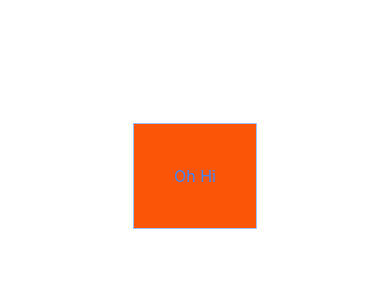
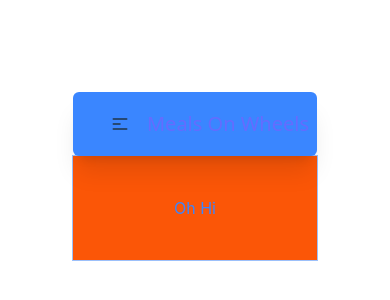
Before and after one commit to EdgarSnow75/JumpStart, a React (Vite) app in the folder Jump-Start/: page / in a window 390 px wide. Shown: the part 246-546 px from the top of the page. Built offline with nearby package versions, Linux system fonts and the light colour scheme.

Commit message:
Added common folder

```diff
--- a/Jump-Start/package.json
+++ b/Jump-Start/package.json
@@ -9,6 +9,7 @@
     "preview": "vite preview"
   },
   "dependencies": {
+    "axios": "^1.3.5",
     "daisyui": "^2.51.5",
     "react": "^18.2.0",
     "react-dom": "^18.2.0",
--- a/Jump-Start/src/App.jsx
+++ b/Jump-Start/src/App.jsx
@@ -4,11 +4,13 @@
 import "./App.css";
 import { BrowserRouter, Route, Routes } from "react-router-dom";
 import Home from "./Components/Home";
+import Header from "./Components/Common/Header";
 
 const App = () => {
   return (
     <div className="App">
       <BrowserRouter>
+        <Header />
         <Routes>
           <Route path="/" element={<Home />}></Route>
         </Routes>
--- /dev/null
+++ b/Jump-Start/src/Components/Common/Header.jsx
@@ -0,0 +1,81 @@
+import { useNavigate } from "react-router-dom";
+
+const Header = () => {
+  const navigate = useNavigate();
+  return (
+    <div className="navbar bg-primary shadow-xl rounded-md w-full font-sans sticky top-0 z-20">
+      <div className="navbar-start ml-3 flex-1">
+        <div className="dropdown">
+          <label tabIndex={0} className="btn btn-ghost lg:hidden">
+            <svg
+              xmlns="http://www.w3.org/2000/svg"
+              className="h-5 w-5"
+              fill="none"
+              viewBox="0 0 24 24"
+              stroke="currentColor"
+            >
+              <path
+                strokeLinecap="round"
+                strokeLinejoin="round"
+                strokeWidth="2"
+                d="M4 6h16M4 12h8m-8 6h16"
+              />
+            </svg>
+          </label>
+          <ul
+            tabIndex={0}
+            className="menu menu-compact dropdown-content mt-3 p-2 shadow bg-base-100 rounded-box w-52"
+          >
+            <li>
+              <a onClick={() => navigate("/userRegister")}>FInd a Store</a>
+            </li>
+            <li>
+              <a onClick={() => navigate("/nearby")}>Nearby Partners</a>
+            </li>
+            <li tabIndex={0}>
+              <a className="justify-between">
+                Get Involved
+                <svg
+                  className="fill-current"
+                  xmlns="http://www.w3.org/2000/svg"
+                  width="20"
+                  height="20"
+                  viewBox="0 0 24 24"
+                >
+                  <path d="M7.41,8.58L12,13.17L16.59,8.58L18,10L12,16L6,10L7.41,8.58Z" />
+                </svg>
+              </a>
+              <ul className="p-2 bg-base-100 shadow menu menu-compact ring-[0.5px] ring-[rgba(0,0,0,0.2)]">
+                <li>
+                  <a onClick={() => navigate("/volunteerPromotion")}>
+                    How to Volunteer?
+                  </a>
+                </li>
+                <li>
+                  <a>How to become a partner?</a>
+                </li>
+              </ul>
+            </li>
+            <li>
+              <a onClick={() => navigate("/aboutUs")}>About Us</a>
+            </li>
+            <li>
+              <a onClick={() => navigate("/contactUs")}>Contact Us</a>
+            </li>
+          </ul>
+        </div>
+        <div>
+          <a
+            className="flex items-center cursor-pointer hover:text-primary normal-case text-xl"
+            onClick={() => linkHandler("/")}
+          >
+            {/* <img src={MainLogo} alt="Logo" className="w-28 h-16 mr-2" /> */}
+            Meals On Wheels
+          </a>
+        </div>
+      </div>
+    </div>
+  );
+};
+
+export default Header;
```
Also changed, not shown: Jump-Start/src/Images/logo.png (added), 1 other file (tests, documents, lock files or other folders).
